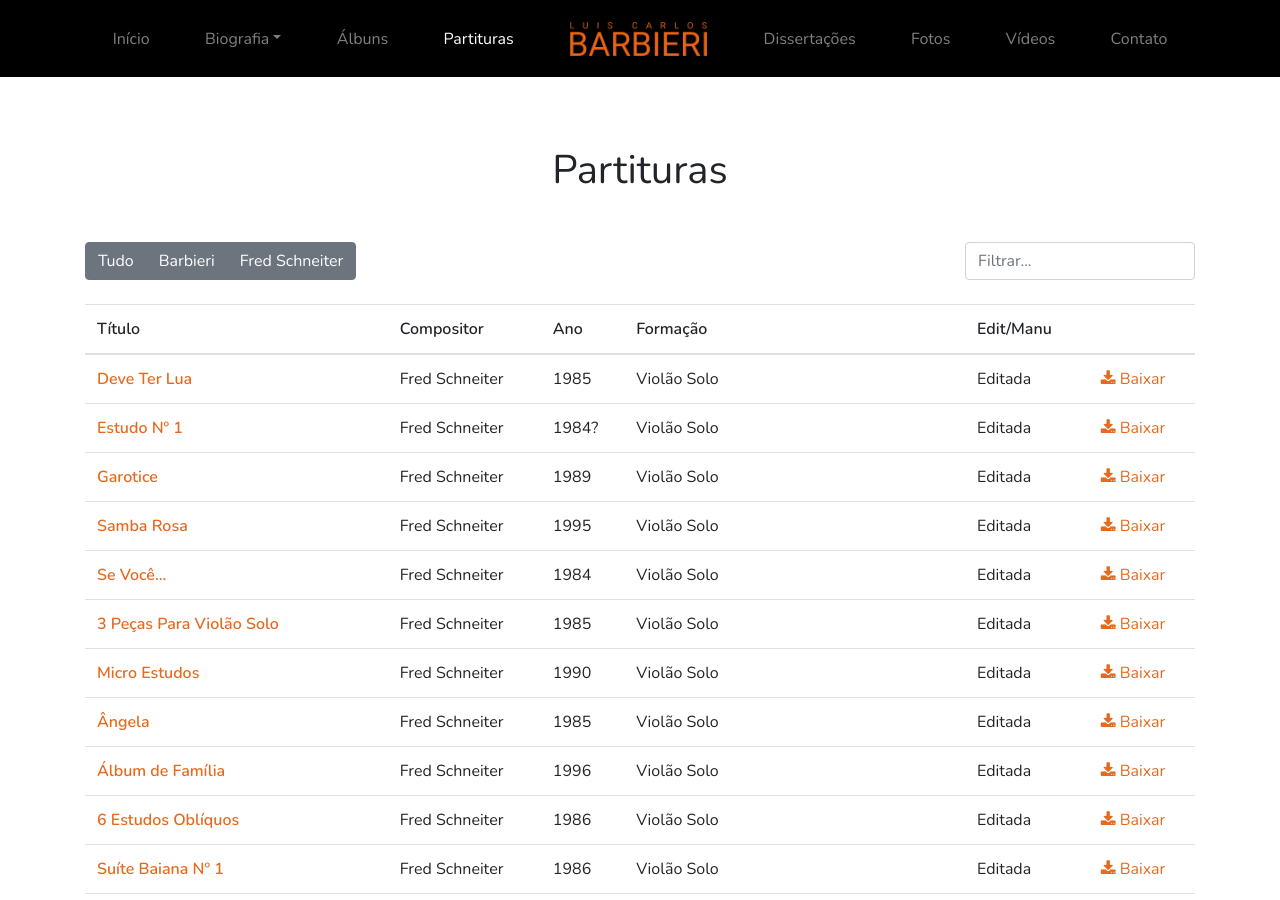
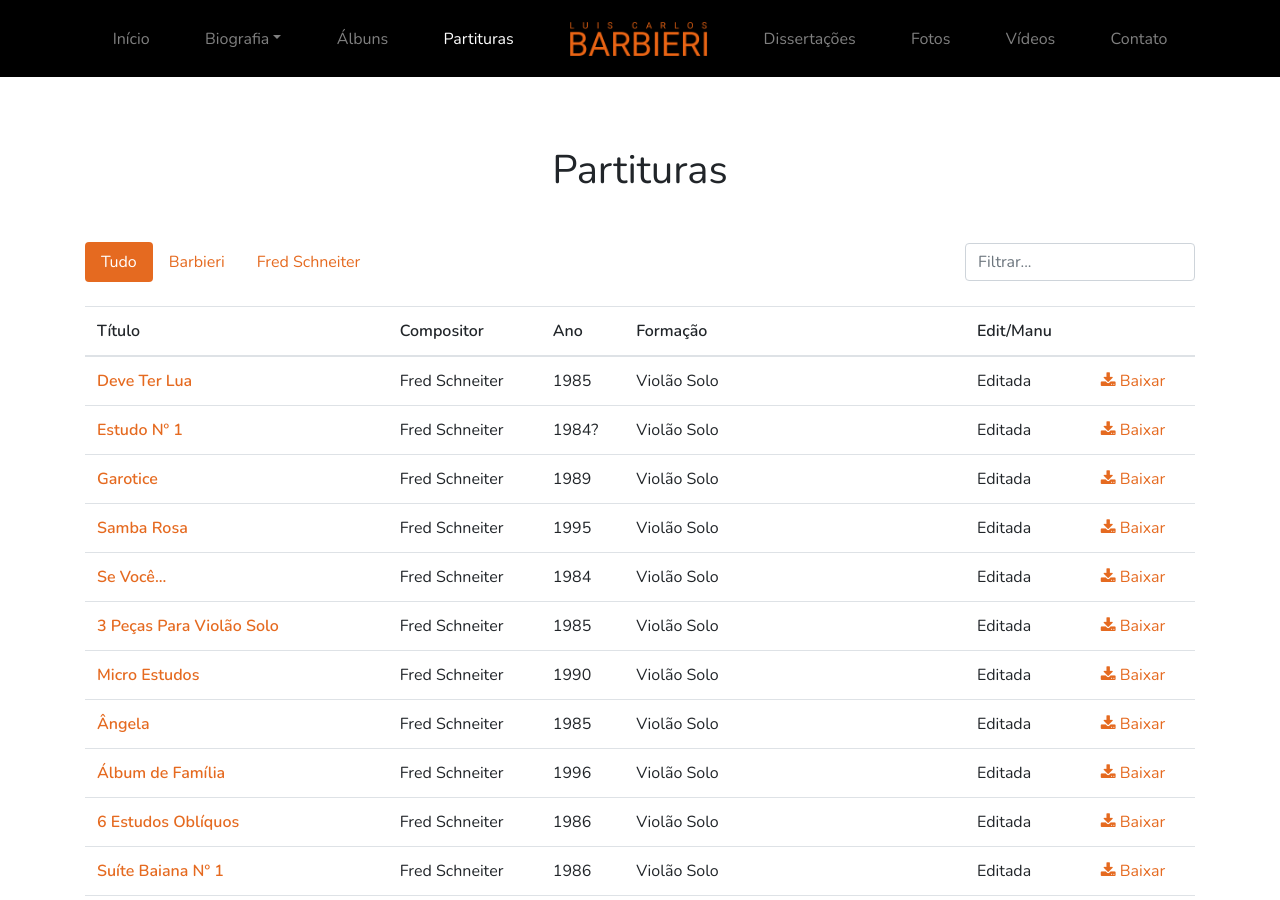
Before and after one commit to jamfreire/luiscarlosbarbieri, a Jekyll site: the page built from partituras.html, in a window 1280 px wide and 900 px high. Built offline with Jekyll 4.4.1, drawn with Linux system fonts in a browser that asks for light colours.

Commit message:
Update partituras.html

```diff
--- a/partituras.html
+++ b/partituras.html
@@ -6,17 +6,12 @@ title: Partituras
     <div class="container py-3 py-lg-5">
         <h1 class="text-center mb-3 mb-lg-5">{{ page.title }}</h1>
         <form id="buscaPartitura" class="form-inline align-items-center mb-4">
-            <!--<div class="form-group">
+            <div class="form-group">
                 <ul id="filtros" class="nav nav-pills" role="tablist">
                     <a class="nav-link active" href="#all">Tudo</a>
                     <a class="nav-link" href="#barbieri">Barbieri</a>
                     <a class="nav-link" href="#fred">Fred Schneiter</a>
                 </ul>
-            </div>-->
-            <div id="filtros" class="btn-group" role="group" aria-label="Filtros">
-              <a role="button" class="btn btn-secondary" href="#all">Tudo</a>
-              <a role="button" class="btn btn-secondary" href="#barbieri">Barbieri</a>
-              <a role="button" class="btn btn-secondary" href="#fred">Fred Schneiter</a>
             </div>
             <!--<div class="form-group ms-sm-3">
                 <ul id="formacao" class="nav nav-pills" role="tablist">
```
